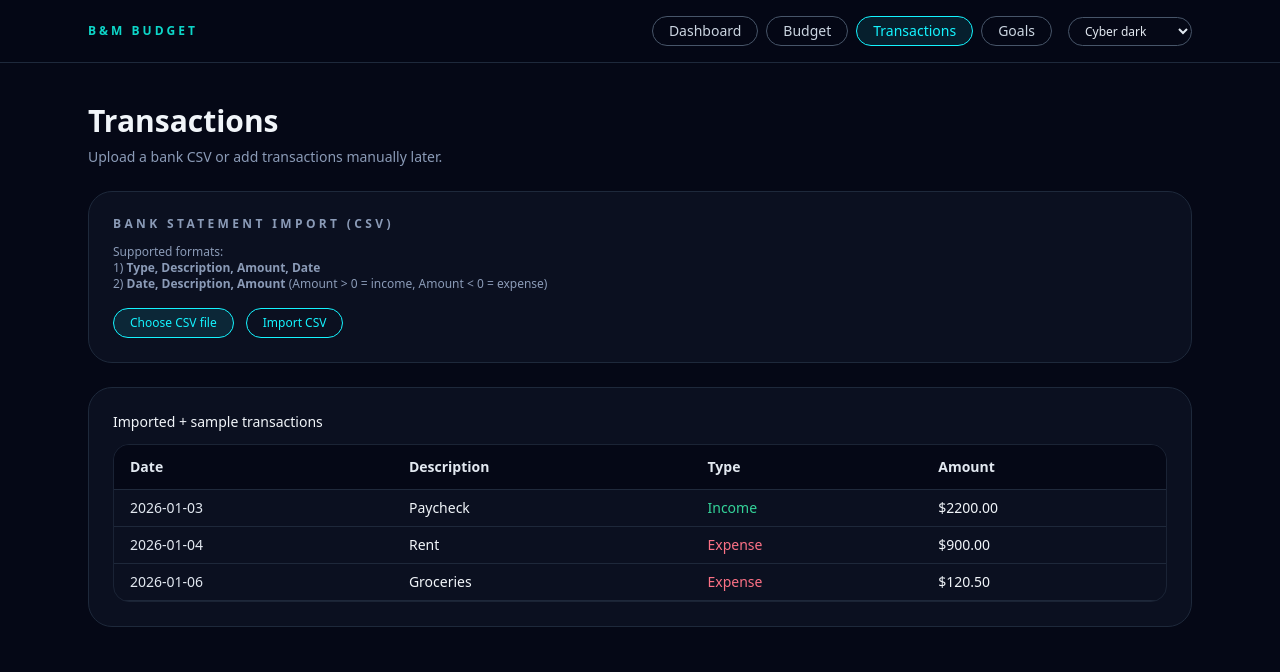
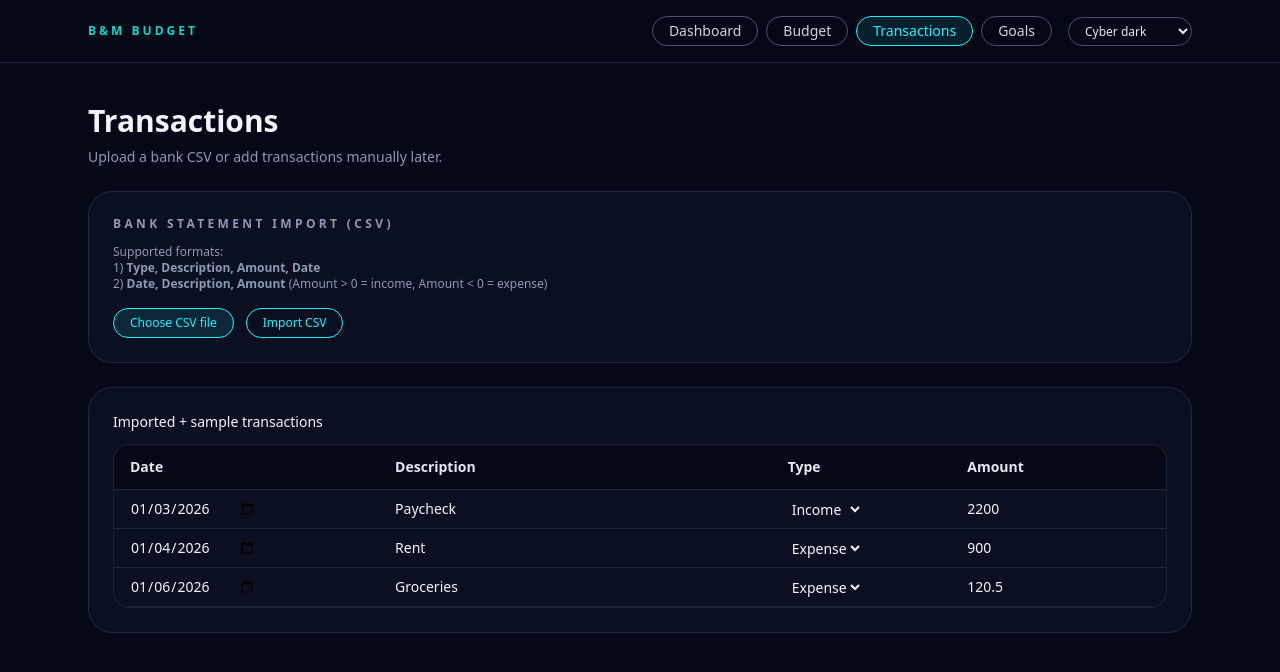
Before and after one commit to bridgerdean47/budget-app, a React (Vite) app: page / in a window 1280 px wide. Both pictures are taken after a click on the button "Transactions". Shown: the top 672 px of the page. Built offline with nearby package versions, Linux system fonts and the light colour scheme.

Commit message:
"added manual editing"

```diff
--- a/package.json
+++ b/package.json
@@ -10,6 +10,7 @@
     "preview": "vite preview"
   },
   "dependencies": {
+    "papaparse": "^5.5.3",
     "plotly.js": "^3.3.0",
     "react": "^19.2.0",
     "react-dom": "^19.2.0",
--- a/src/App.jsx
+++ b/src/App.jsx
@@ -169,6 +169,11 @@ export default function App() {
   transactions={transactions}
   onAddTransactions={(newItems) =>
     setTransactions((prev) => [...prev, ...newItems])
+  }
+  onUpdateTransaction={(updatedTx) =>
+    setTransactions((prev) =>
+      prev.map((t) => (t.id === updatedTx.id ? updatedTx : t))
+    )
   }
 />
         )}
@@ -439,40 +444,55 @@ function TransactionsPage({
                       : "border-sageBorder hover:bg-sageBg")
                   }
                 >
-                  <td
-                    className={
-                      "px-4 py-2 " +
-                      (isDark ? "text-slate-200" : "text-sageText")
+<td className="px-4 py-2">
+  <input
+    type="date"
+    value={t.date}
+    onChange={(e) =>
+      onUpdateTransaction({ ...t, date: e.target.value })
     }
+    className="bg-transparent outline-none"
+  />
+</td>
+
+<td className="px-4 py-2">
+  <input
+    type="text"
+    value={t.description}
+    onChange={(e) =>
+      onUpdateTransaction({ ...t, description: e.target.value })
+    }
+    className="bg-transparent outline-none w-full"
+  />
+</td>
+
+<td className="px-4 py-2">
+  <select
+    value={t.type}
+    onChange={(e) =>
+      onUpdateTransaction({ ...t, type: e.target.value })
+    }
+    className="bg-transparent outline-none"
   >
-                    {t.date}
+    <option value="income">Income</option>
+    <option value="expense">Expense</option>
+  </select>
 </td>
-                  <td
-                    className={
-                      "px-4 py-2 " +
-                      (isDark ? "text-slate-100" : "text-sageText")
+
+<td className="px-4 py-2">
+  <input
+    type="number"
+    value={t.amount}
+    onChange={(e) =>
+      onUpdateTransaction({
+        ...t,
+        amount: parseFloat(e.target.value) || 0,
+      })
     }
-                  >
-                    {t.description}
+    className="bg-transparent outline-none w-24"
+  />
 </td>
-                  <td
-                    className={
-                      "px-4 py-2 " +
-                      (t.type === "income"
-                        ? "text-emerald-400"
-                        : "text-rose-400")
-                    }
-                  >
-                    {t.type === "income" ? "Income" : "Expense"}
-                  </td>
-                  <td
-                    className={
-                      "px-4 py-2 " +
-                      (isDark ? "text-slate-100" : "text-sageText")
-                    }
-                  >
-                    ${t.amount.toFixed(2)}
-                  </td>
+
                 </tr>
               ))}
             </tbody>
```
Also changed, not shown: 1 other file (tests, documents, lock files or other folders). Lines whose indentation alone changed are shown as unchanged.
